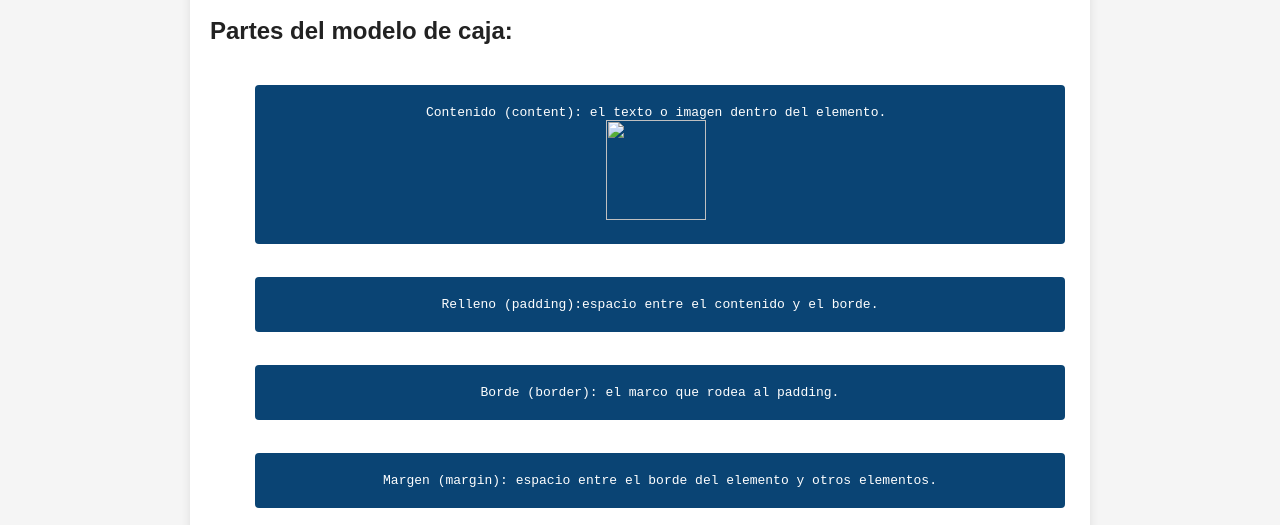
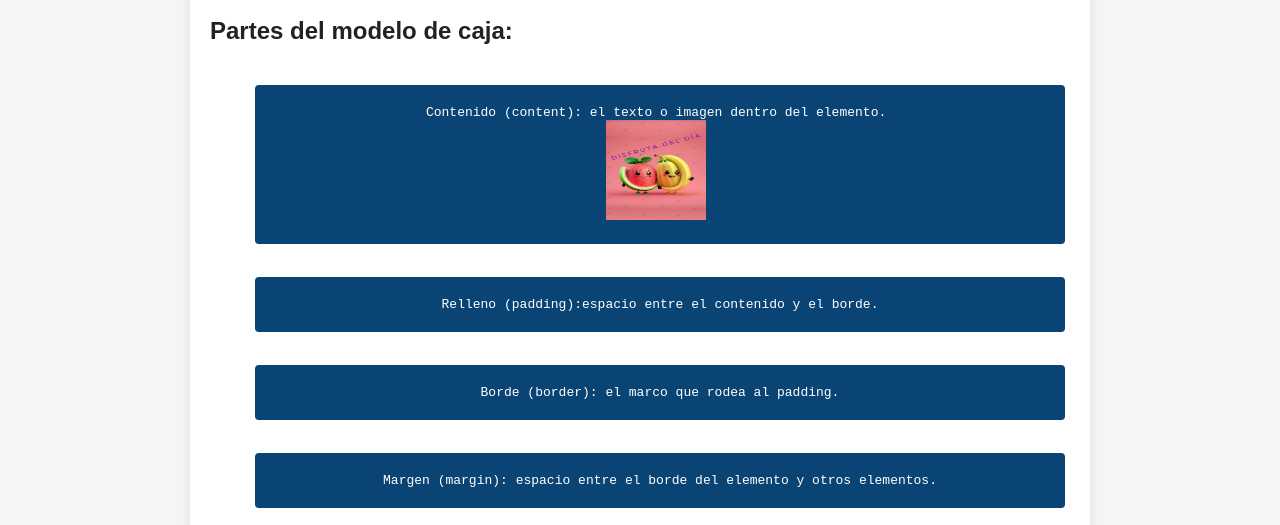
Before and after one commit to Hele-Carrillo/FUNDAMENTOS2, a plain HTML site: page index.html in a window 1280 px wide. Shown: the part 219-744 px from the top of the page. Drawn offline with Linux system fonts and the light colour scheme.

Commit message:
Update index.html

```diff
--- a/index.html
+++ b/index.html
@@ -26,7 +26,7 @@
   <h2>Partes del modelo de caja:</h2>
   <ul>
 
-   <pre>  <li >Contenido (content): el texto o imagen dentro del elemento. <br><img src="IMG/feliz.jpg" > <br></li></pre>
+   <pre>  <li >Contenido (content): el texto o imagen dentro del elemento. <br><img src="feliz.jpg" > <br></li></pre>
 
    <pre> <li>Relleno (padding):espacio entre el contenido y el borde.</li></pre>
    <pre> <li>Borde (border): el marco que rodea al padding.</li></pre>
```
